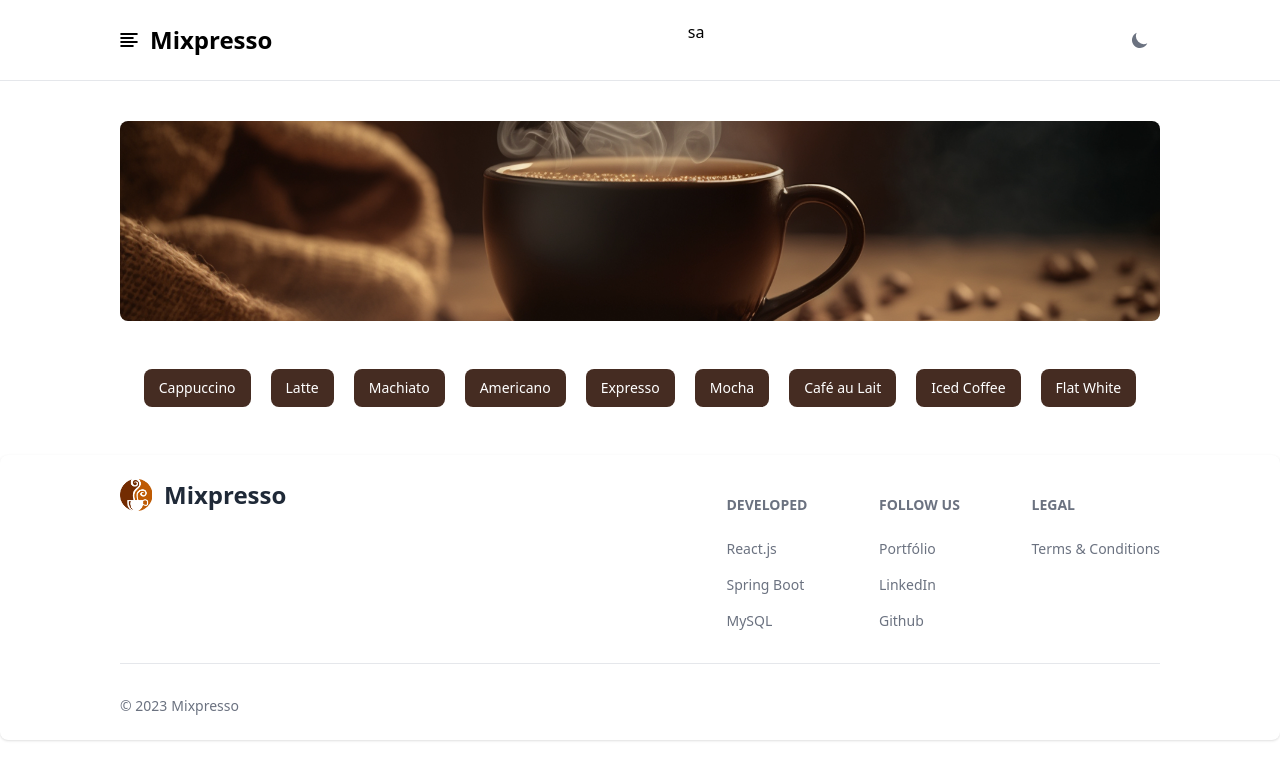
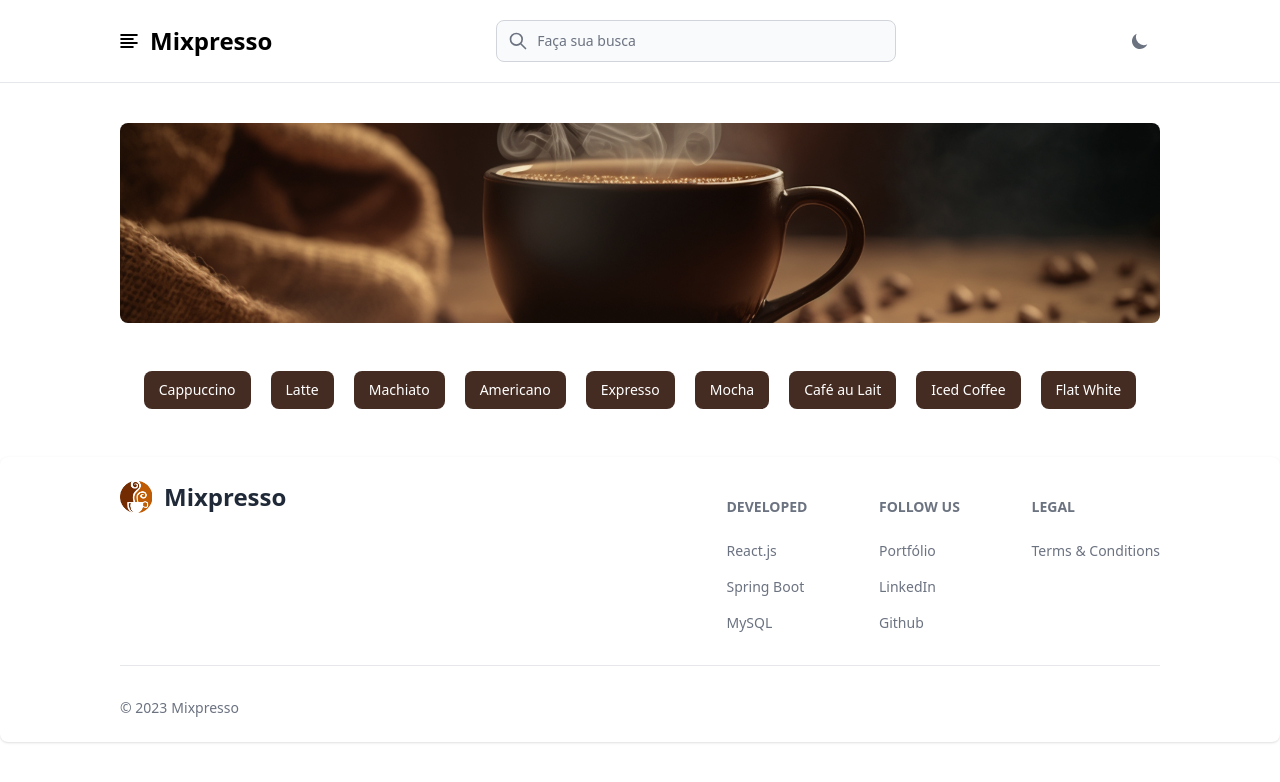
Before and after one commit to igoraugustobrz/Mixpresso, a React (Vite) app in the folder mixpresso-web/: page /home in a window 1280 px wide. Shown: the top 782 px of the page. Built offline with nearby package versions, Linux system fonts and the light colour scheme.

Commit message:
feat: otimização do código e componente SearchInput adicionado

```diff
--- a/mixpresso-web/src/components/Common/Banner.jsx
+++ b/mixpresso-web/src/components/Common/Banner/index.jsx
@@ -1,4 +1,4 @@
-import banner from '../../assets/global/desktop.jpg'
+import banner from '../../../assets/global/desktop.jpg'
 
 const Banner = () => {
     return (
--- a/mixpresso-web/src/components/Common/ButtonGroup/ButtonGroup.jsx
+++ b/mixpresso-web/src/components/Common/ButtonGroup/index.jsx
@@ -1,14 +1,6 @@
-import { useEffect } from "react";
 import { Button } from "flowbite-react";
 
 const Options = () => {
-    useEffect(() => {
-        const scrollContainer = document.querySelector(".scroll");
-        scrollContainer.scrollTo({
-            left: (scrollContainer.scrollWidth - scrollContainer.clientWidth) / 2,
-            behavior: "smooth"
-        });
-    }, []);
 
     return (
         <>
--- /dev/null
+++ b/mixpresso-web/src/components/Form/SearchInput/index.jsx
@@ -0,0 +1,19 @@
+import { TextInput } from 'flowbite-react'
+import { HiOutlineSearch } from 'react-icons/hi'
+
+const SearchInput = () => {
+    return (
+        <>
+            <div className='hidden sm:inline md:w-[400px]'>
+                <TextInput
+                    type='text'
+                    icon={HiOutlineSearch}
+                    placeholder='Faça sua busca'
+                    className='dark-theme-input w-full'
+                />
+            </div>
+        </>
+    )
+}
+
+export default SearchInput;
--- a/mixpresso-web/src/components/Header/Header.jsx
+++ b/mixpresso-web/src/components/Header/index.jsx
@@ -1,7 +1,8 @@
 import Menu from "../Common/Menu";
 import { useState, useRef } from "react";
-import SidebarDefault from "../Sidebar/SidebarDefault";
+import SidebarDefault from "../Sidebar";
 import DarkModeToggle from "../Common/DarkModeToggle";
+import SearchInput from "../Form/SearchInput";
 
 const Header = () => {
 
@@ -15,7 +16,7 @@ const Header = () => {
                 <nav className="container mx-auto py-5">
                     <div className="flex justify-between">
                         <Menu action={() => setIsMenuOppen(!isMenuOppen)} />
-                        <div>sa</div>
+                        <SearchInput />
                         <div className="flex items-center gap-x-4">
                             <DarkModeToggle />
                         </div>
--- a/mixpresso-web/src/components/Sidebar/SidebarDefault.jsx
+++ b/mixpresso-web/src/components/Sidebar/index.jsx
@@ -14,7 +14,7 @@ import {
     HiHeart
 } from 'react-icons/hi';
 import logo from '../../assets/global/logo.png';
-import './SlidebarDefault.css';
+import './index.css';
 
 const SidebarDefault = ({ action, startAnimation, nodeRef }) => {
 
@@ -28,7 +28,7 @@ const SidebarDefault = ({ action, startAnimation, nodeRef }) => {
                 unmountOnExit
             >
                 <div ref={nodeRef} className='absolute top-0 left-0 h-full w-full sm:w-[20rem] z-20 rounded-lg'>
-                    <Sidebar className='w-full darkTheme'>
+                    <Sidebar className='w-full dark-theme-sidebar'>
                         <div className="flex flex-col items-end p-5">
                             <BsXLg
                                 className="text-2xl dark:text-white cursor-pointer"
--- a/mixpresso-web/src/index.css
+++ b/mixpresso-web/src/index.css
@@ -7,8 +7,12 @@
     @apply hidden;
   }
 
-  .darkTheme > div {
+  .dark-theme-sidebar > div {
     @apply dark:bg-black;
+  }
+
+  .dark-theme-input > div > input {
+    @apply dark:bg-black focus:border-black focus:ring-black dark:focus:ring-white dark:focus:border-white;
   }
 }
 
--- a/mixpresso-web/src/pages/Home.jsx
+++ b/mixpresso-web/src/pages/Home.jsx
@@ -1,7 +1,7 @@
 import Banner from "../components/Common/Banner";
-import ButtonGroup from "../components/Common/ButtonGroup/ButtonGroup";
+import ButtonGroup from "../components/Common/ButtonGroup";
 import FooterDefault from "../components/Footer/FooterDefault";
-import Header from "../components/Header/Header";
+import Header from "../components/Header";
 
 const Home = () => {
     return (
```
Also changed, not shown: mixpresso-web/src/components/Common/DarkModeToggle/index.jsx (renamed from mixpresso-web/src/components/Common/DarkModeToggle.jsx), mixpresso-web/src/components/Common/Menu/index.jsx (renamed from mixpresso-web/src/components/Common/Menu.jsx), mixpresso-web/src/components/Sidebar/index.css (renamed from mixpresso-web/src/components/Sidebar/SlidebarDefault.css).
